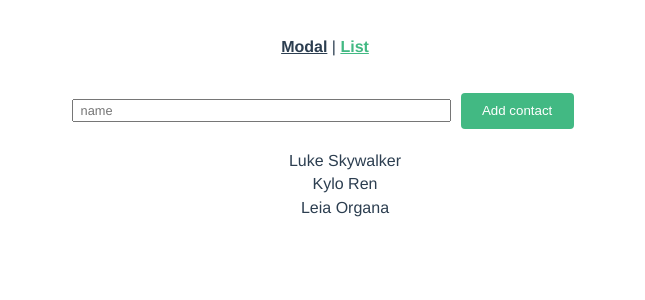
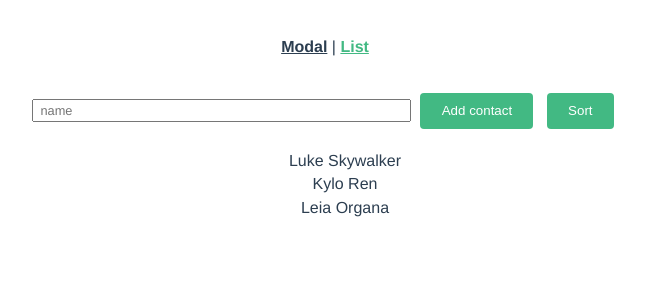
Before and after one commit to DtecIndustries/vue-animating, a Vue app: page /list in a window 1280 px wide. Shown: the top 300 px of the page, without its empty margins (315-960 px from the left). Built offline with nearby package versions, Linux system fonts and the light colour scheme.

Commit message:
Add contact sort functionality and apply move transition

```diff
--- a/src/App.vue
+++ b/src/App.vue
@@ -93,4 +93,8 @@ button {
 .slide-up-enter-active{
   transition: all 0.2s ease;
 }
+
+.slide-up-move{
+  transition: transform 0.2s ease;
+}
 </style>
--- a/src/views/List.vue
+++ b/src/views/List.vue
@@ -2,6 +2,8 @@
   <div class="list">
     <input type="text" v-model="newContact" placeholder="name" />
     <button @click="addContact">Add contact</button>
+    <button @click="sortContacts">Sort</button>
+
     <transition-group tag="ul" name="slide-up" appear>
       <li v-for="contact in contacts" :key="contact">
         {{ contact }}
@@ -22,6 +24,9 @@ export default {
     addContact(){
       this.contacts.push(this.newContact)
       this.newContact = ''
+    },
+    sortContacts(){
+      this.contacts.sort()
     }
   }
 }
```
